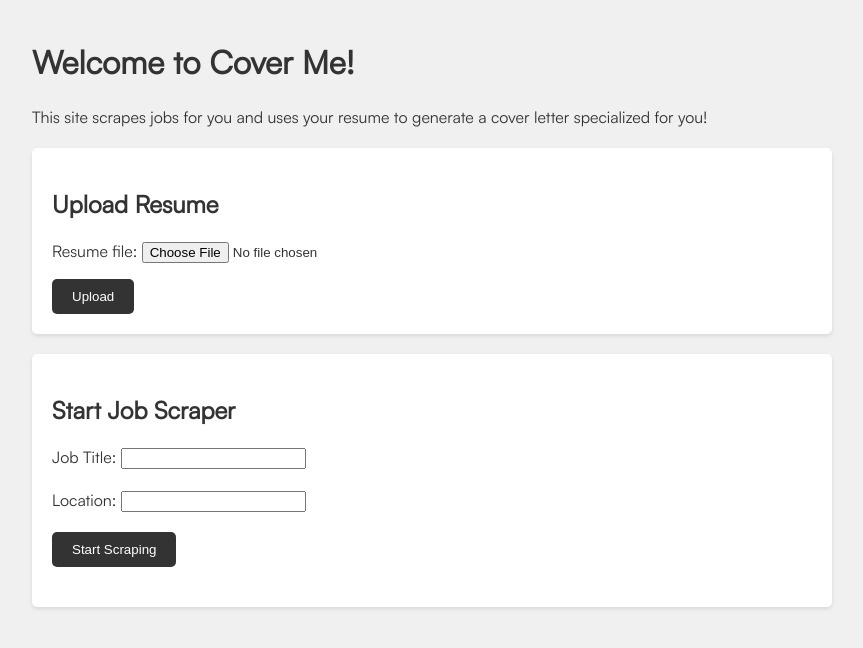
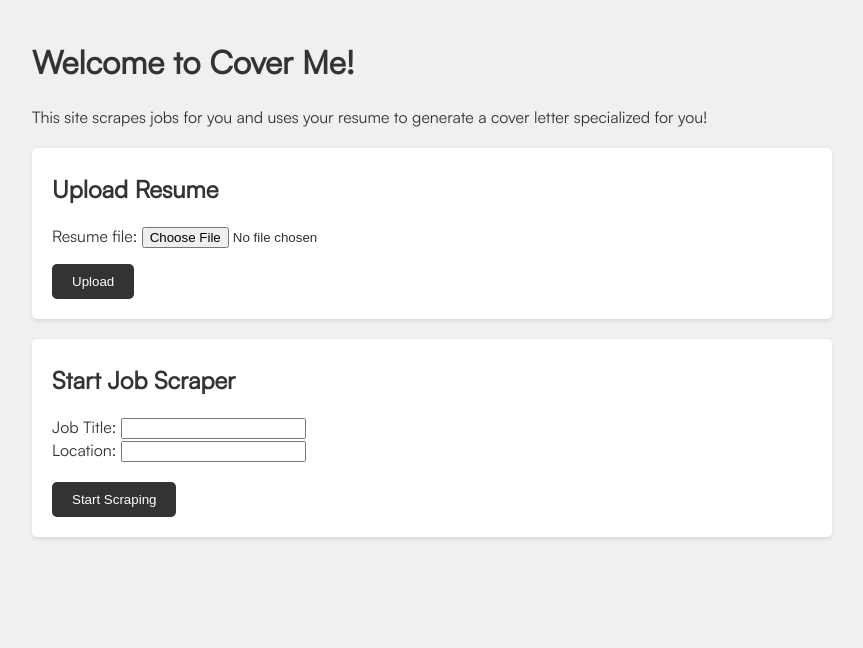
Before and after one commit to AnthonySinitsa/cover-me-resume, a Django app: page / in a window 1280 px wide. Shown: the part 61-709 px from the top of the page, without its empty margins (208-1071 px from the left). Run offline with Django 4.2, Linux system fonts and the light colour scheme; the visitor is signed in with stand-in values (Sample User, id 1); parts of the project's set-up code (start-up, migrations or seed data) failed here and were passed over.

Commit message:
css fixes

```diff
--- a/templates/home.html
+++ b/templates/home.html
@@ -1,4 +1,5 @@
 {% extends "base.html" %}
+{% load static %}
 
 {% block content %}
 <div class="content-container">
@@ -6,8 +7,8 @@
     <p>This site scrapes jobs for you and uses your resume to generate a cover letter specialized for you!</p>
 
     <div class="form-container">
-        <h2>Upload Resume</h2>
-        <form method="post" enctype="multipart/form-data" action="{% url 'home' %}" class="upload-form">
+        <h2 style="margin-top: 5px;">Upload Resume</h2>
+        <form method="post" enctype="multipart/form-data" action="{% url 'home' %}" class="upload-form" id="uploadForm">
             {% csrf_token %}
             {{ resume_form.as_p }}
             <button type="submit" class="btn-upload">Upload</button>
@@ -15,22 +16,25 @@
     </div>
 
     <div class="form-container">
-        <h2>Start Job Scraper</h2>
-        <form method="post" action="{% url 'home' %}" id="JobSearchForm" class="search-form">
+        <h2 style="margin-top: 5px;">Start Job Scraper</h2>
+        <form method="post" action="{% url 'home' %}" id="JobSearchForm" class="upload-form">
             {% csrf_token %}
             <input type="hidden" name="job_search" value="1">  <!-- Hidden input to distinguish form submissions -->
-            <div class="form-group">
+            <div>
                 <label for="job_title">Job Title:</label>
                 <input type="text" name="job_title" required>
             </div>
-            <div class="form-group">
+            <div>
                 <label for="location">Location:</label>
                 <input type="text" name="location" required>
             </div>
-            <div class="form-group">
-                <button type="submit" class="btn-search">Start Scraping</button>
-            </div>
+            <button type="submit" class="btn-upload" style="margin-top: 20px;">Start Scraping</button>
         </form>
     </div>
 </div>
+
+{% block extra_js %}
+    <!-- <script src="{% static 'js/upload.js' %}"></script> -->
 {% endblock %}
+
+{% endblock %}
```
Also changed, not shown: web_app/static/css/styles.css (+37 -0 lines), web_app/static/js/upload.js (added, +20 -0 lines).
